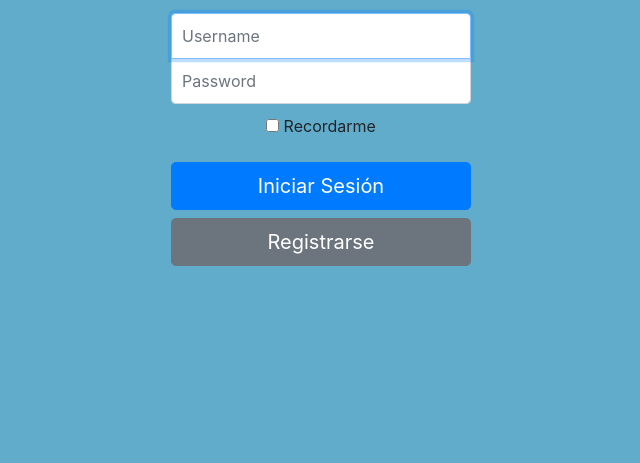
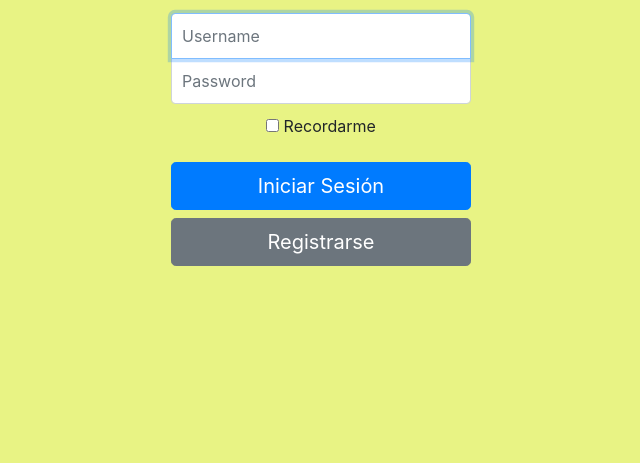
Before and after one commit to personaseria23/proyecto2, a plain HTML site: page public/index.html in a window 1280 px wide. Shown: the part 337-800 px from the top of the page, without its empty margins (319-959 px from the left). Drawn offline with nearby package versions, Linux system fonts and the light colour scheme; some packages are replaced by stand-ins of ours.

Commit message:
comit prueba charly chupalo

```diff
--- a/public/index.css
+++ b/public/index.css
@@ -1,7 +1,7 @@
 html,
 body {
   height: 100%;
-  background-color: #60acca;
+  background-color: #e8f384;
 }
 
 body {
```
